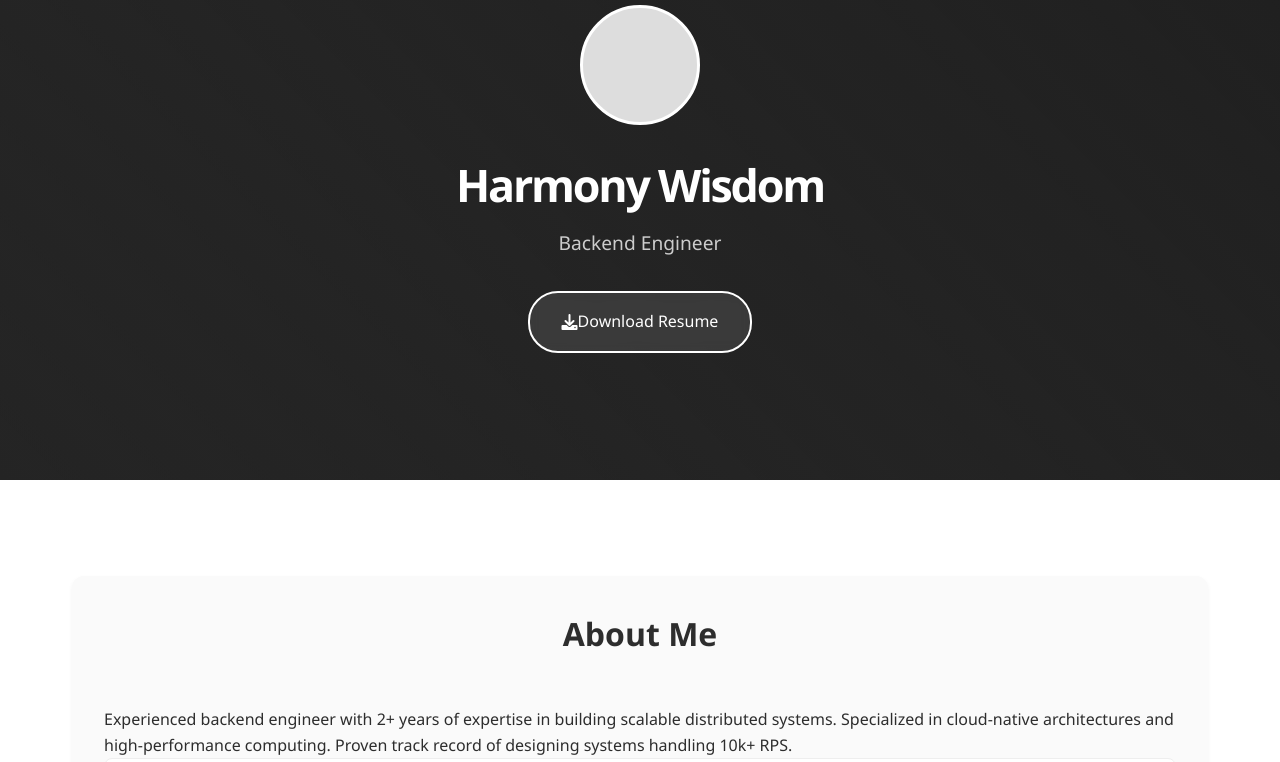
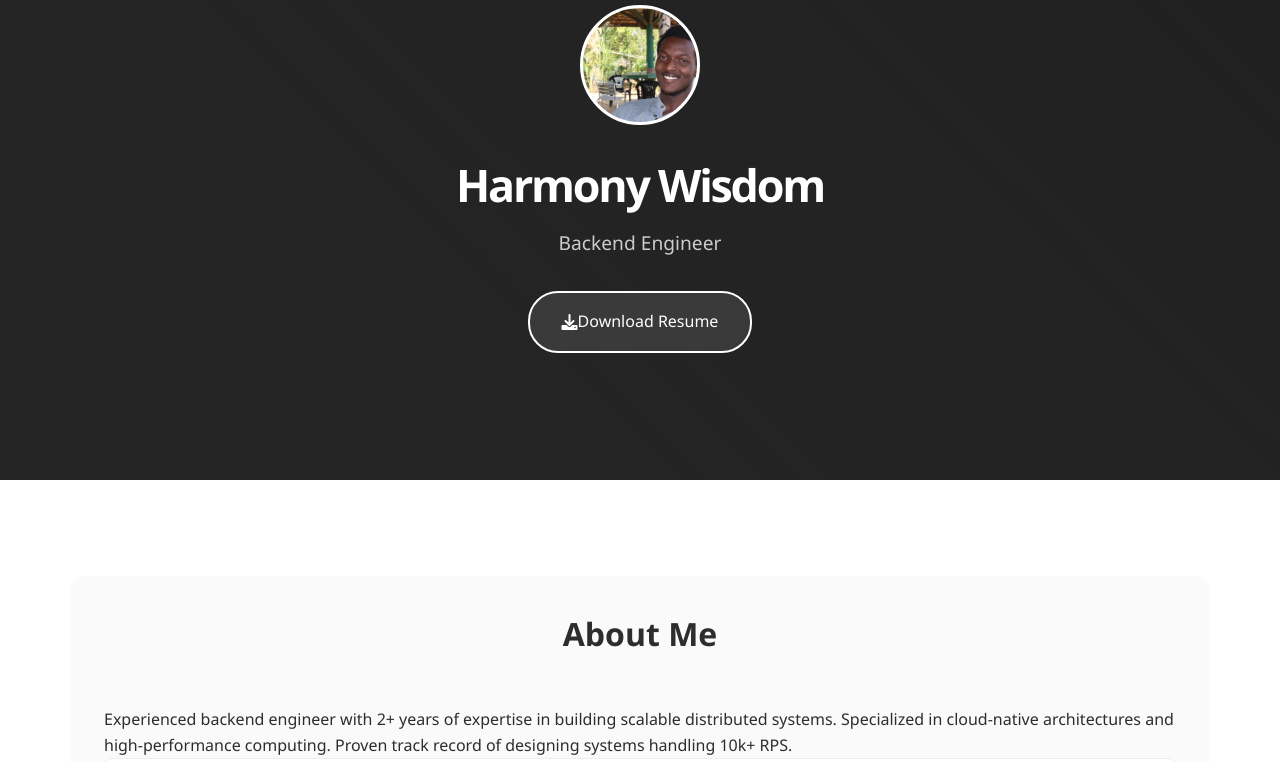
Before and after one commit to wisdomwest/wisdomwest.github.io, a plain HTML site: page index.html in a window 1280 px wide. Shown: the top 762 px of the page. Drawn offline with Linux system fonts and the light colour scheme.

Commit message:
Update main.css

```diff
--- a/styles/main.css
+++ b/styles/main.css
@@ -50,7 +50,7 @@ body {
     border-radius: 50%;
     margin: 0 auto 1.5rem;
     border: 3px solid white;
-    background-image: url('assests/me.jpg');
+    background-image: url('/assests/me.jpg');
     background-size: cover;
 }
 
```
